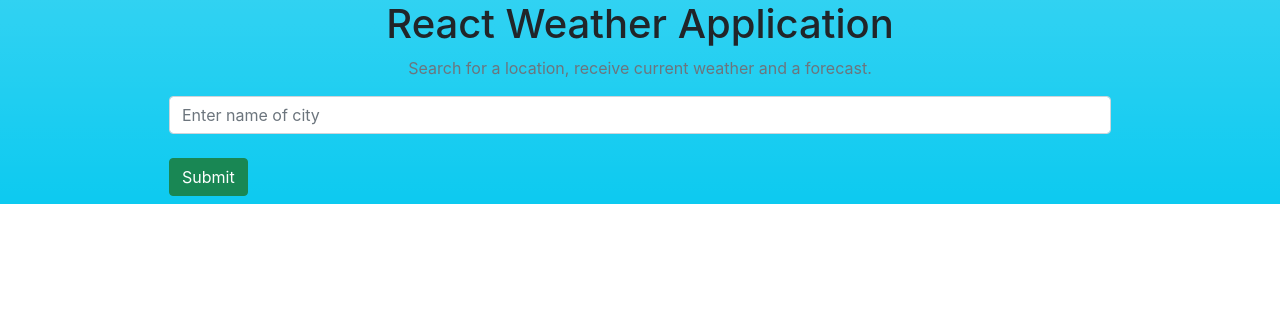
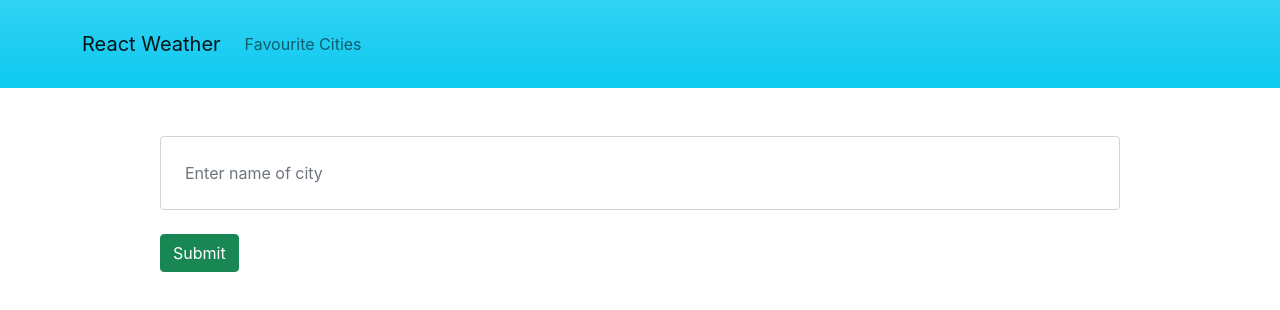
Before and after one commit to seanxbrown/react-weather-2, a React (Create React App) app: page / in a window 1280 px wide. Shown: the top 310 px of the page. Built offline with nearby package versions, Linux system fonts and the light colour scheme.

Commit message:
Style: Replace header with navbar. Change colours.

```diff
--- a/src/App.js
+++ b/src/App.js
@@ -6,7 +6,9 @@ import CurrentWeatherComponent from "./CurrentWeatherComponent";
 import Row from "react-bootstrap/Row";
 import Form from "react-bootstrap/Form";
 import Container from "react-bootstrap/Container";
-import Button from "react-bootstrap/Button"
+import Button from "react-bootstrap/Button";
+import Nav from "react-bootstrap/Nav";
+import Navbar from "react-bootstrap/Navbar"
 
 moment().format();
 
@@ -91,14 +93,21 @@ function App() {
   }
 
   return (
-    <Container className="bg-gradient bg-info" fluid>
-      <Row className="text-center">
-        <h1>React Weather Application</h1>
-        <p className="text-muted">Search for a location, receive current weather and a forecast.</p>
-      </Row>
+    <Container fluid className="p-0">
+      <Navbar className="mb-5 p-4 bg-gradient bg-info">
+        <Container>
+          <Navbar.Brand>React Weather</Navbar.Brand>
+          <Navbar.Toggle aria-controls="navbar-nav"/>
+          <Navbar.Collapse id="navbar-nav">
+            <Nav className="me-auto">
+              <Nav.Link>Favourite Cities</Nav.Link>
+            </Nav>
+          </Navbar.Collapse>
+        </Container>
+      </Navbar>
       <Form className="border-primary w-75 mx-auto pb-2" onSubmit={handleSubmit}>
         <Form.Group action="#" method="GET" className="mb-4">
-          <Form.Control type="text" placeholder="Enter name of city" name="cityName" id="cityInput"></Form.Control>
+          <Form.Control className="p-4" type="text" placeholder="Enter name of city" name="cityName" id="cityInput"></Form.Control>
         </Form.Group>
         <Button type="submit" className="btn btn-large bg-success border-success">Submit</Button>
 
```
Also changed, not shown: 7 other files (tests, documents, lock files or other folders).
